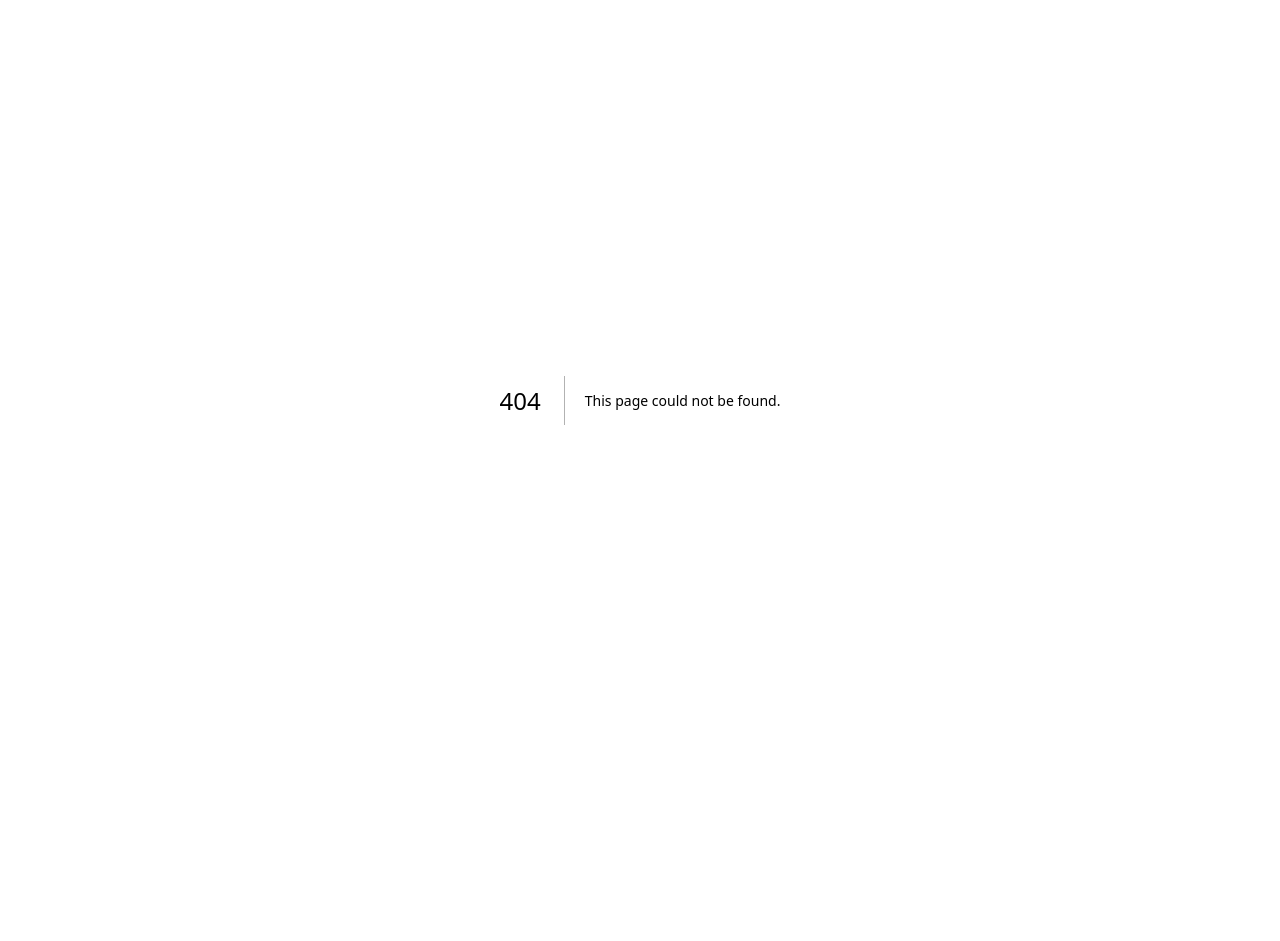
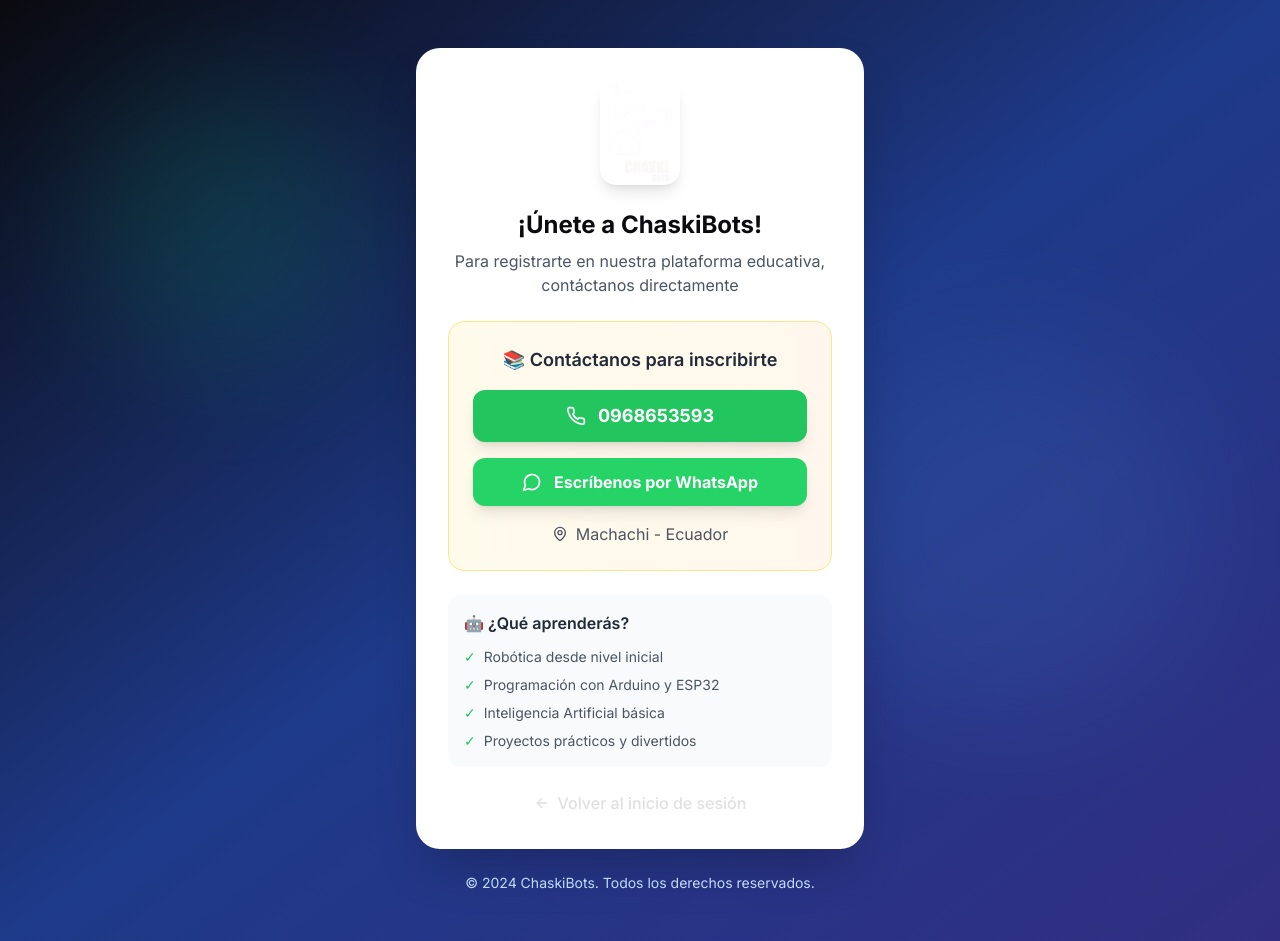
Before and after one commit to chaskibotslab/chaskibots-edu, a Next.js app: page /register in a window 1280 px wide. Before the commit this address had no page. Before the commit the page ends 800 px from the top, so only its background shows below. Built offline with nearby package versions, Linux system fonts and the light colour scheme.

Commit message:
fix: Arreglar tareas ya enviadas, calificaciones y página de registro

```diff
--- a/src/app/login/page.tsx
+++ b/src/app/login/page.tsx
@@ -270,13 +270,24 @@ export default function LoginPage() {
             </button>
           </form>
 
-          <div className="mt-6 text-center">
-            <p className="text-gray-600">
-              ¿No tienes cuenta?{' '}
-              <Link href="/register" className="text-chaski-blue font-semibold hover:underline">
-                Regístrate aquí
-              </Link>
+          <div className="mt-6 text-center bg-gradient-to-r from-amber-50 to-orange-50 border border-amber-200 rounded-xl p-4">
+            <p className="text-gray-700 font-medium mb-2">
+              ¿No tienes cuenta?
             </p>
+            <p className="text-sm text-gray-600 mb-3">
+              Para registrarte, contáctanos:
+            </p>
+            <div className="flex items-center justify-center gap-2 text-chaski-dark font-bold">
+              <span className="text-xl">📞</span>
+              <a href="tel:+593968653593" className="text-lg hover:text-chaski-blue">0968653593</a>
+            </div>
+            <p className="text-xs text-gray-500 mt-2">
+              📍 Machachi - Ecuador
+            </p>
+            <div className="mt-3 flex items-center justify-center gap-2">
+              <Image src="/chaski.png" alt="ChaskiBots" width={24} height={24} className="rounded" />
+              <span className="text-sm font-semibold text-chaski-dark">ChaskiBots</span>
+            </div>
           </div>
 
           <div className="mt-6 pt-6 border-t border-gray-100">
--- /dev/null
+++ b/src/app/register/page.tsx
@@ -0,0 +1,107 @@
+'use client'
+
+import Link from 'next/link'
+import Image from 'next/image'
+import { Phone, MapPin, ArrowLeft, MessageCircle } from 'lucide-react'
+
+export default function RegisterPage() {
+  return (
+    <div className="min-h-screen flex items-center justify-center bg-gradient-to-br from-chaski-dark via-blue-900 to-indigo-900 px-4 py-12">
+      {/* Decoración de fondo */}
+      <div className="absolute inset-0 opacity-10 overflow-hidden">
+        <div className="absolute top-20 left-20 w-72 h-72 bg-chaski-accent rounded-full blur-3xl"></div>
+        <div className="absolute bottom-20 right-20 w-96 h-96 bg-blue-400 rounded-full blur-3xl"></div>
+      </div>
+
+      <div className="relative z-10 w-full max-w-md">
+        {/* Card principal */}
+        <div className="bg-white rounded-3xl shadow-2xl p-8 text-center">
+          {/* Logo */}
+          <div className="flex justify-center mb-6">
+            <Image
+              src="/chaski.png"
+              alt="ChaskiBots Logo"
+              width={80}
+              height={80}
+              className="rounded-2xl shadow-lg"
+            />
+          </div>
+
+          <h1 className="text-2xl font-bold text-chaski-dark mb-2">
+            ¡Únete a ChaskiBots!
+          </h1>
+
+          <p className="text-gray-600 mb-6">
+            Para registrarte en nuestra plataforma educativa, contáctanos directamente
+          </p>
+
+          {/* Información de contacto */}
+          <div className="bg-gradient-to-r from-amber-50 to-orange-50 border border-amber-200 rounded-2xl p-6 mb-6">
+            <h2 className="text-lg font-semibold text-gray-800 mb-4">
+              📚 Contáctanos para inscribirte
+            </h2>
+
+            {/* Teléfono */}
+            <a
+              href="tel:+593968653593"
+              className="flex items-center justify-center gap-3 bg-green-500 hover:bg-green-600 text-white font-bold py-3 px-6 rounded-xl mb-4 transition-all shadow-lg hover:shadow-xl"
+            >
+              <Phone className="w-5 h-5" />
+              <span className="text-lg">0968653593</span>
+            </a>
+
+            {/* WhatsApp */}
+            <a
+              href="https://wa.me/593968653593?text=Hola,%20me%20interesa%20inscribirme%20en%20ChaskiBots%20EDU"
+              target="_blank"
+              rel="noopener noreferrer"
+              className="flex items-center justify-center gap-3 bg-[#25D366] hover:bg-[#128C7E] text-white font-bold py-3 px-6 rounded-xl mb-4 transition-all shadow-lg hover:shadow-xl"
+            >
+              <MessageCircle className="w-5 h-5" />
+              <span>Escríbenos por WhatsApp</span>
+            </a>
+
+            {/* Ubicación */}
+            <div className="flex items-center justify-center gap-2 text-gray-600">
+              <MapPin className="w-4 h-4" />
+              <span>Machachi - Ecuador</span>
+            </div>
+          </div>
+
+          {/* Qué ofrecemos */}
+          <div className="text-left bg-gray-50 rounded-xl p-4 mb-6">
+            <h3 className="font-semibold text-gray-800 mb-3">🤖 ¿Qué aprenderás?</h3>
+            <ul className="space-y-2 text-sm text-gray-600">
+              <li className="flex items-center gap-2">
+                <span className="text-green-500">✓</span> Robótica desde nivel inicial
+              </li>
+              <li className="flex items-center gap-2">
+                <span className="text-green-500">✓</span> Programación con Arduino y ESP32
+              </li>
+              <li className="flex items-center gap-2">
+                <span className="text-green-500">✓</span> Inteligencia Artificial básica
+              </li>
+              <li className="flex items-center gap-2">
+                <span className="text-green-500">✓</span> Proyectos prácticos y divertidos
+              </li>
+            </ul>
+          </div>
+
+          {/* Volver al login */}
+          <Link
+            href="/login"
+            className="inline-flex items-center gap-2 text-chaski-blue hover:text-chaski-dark font-medium transition-colors"
+          >
+            <ArrowLeft className="w-4 h-4" />
+            Volver al inicio de sesión
+          </Link>
+        </div>
+
+        {/* Footer */}
+        <p className="text-center text-blue-200 text-sm mt-6">
+          © 2024 ChaskiBots. Todos los derechos reservados.
+        </p>
+      </div>
+    </div>
+  )
+}
--- a/src/components/MisCalificaciones.tsx
+++ b/src/components/MisCalificaciones.tsx
@@ -37,7 +37,10 @@ export default function MisCalificaciones({ studentName, levelId }: MisCalificac
   }, [studentName, levelId])
 
   const loadMySubmissions = async () => {
-    if (!studentName) return
+    if (!studentName || !studentName.trim()) {
+      setLoading(false)
+      return
+    }
 
     setLoading(true)
     try {
@@ -46,7 +49,7 @@ export default function MisCalificaciones({ studentName, levelId }: MisCalificac
       if (data.submissions) {
         // Filtrar solo las entregas de este estudiante
         const mySubmissions = data.submissions.filter(
-          (s: Submission) => s.studentName.toLowerCase() === studentName.toLowerCase()
+          (s: Submission) => s.studentName.toLowerCase().trim() === studentName.toLowerCase().trim()
         )
         setSubmissions(mySubmissions)
       }
@@ -99,6 +102,17 @@ export default function MisCalificaciones({ studentName, levelId }: MisCalificac
     return (
       <div className="flex items-center justify-center py-8">
         <Loader2 className="w-6 h-6 text-neon-cyan animate-spin" />
+      </div>
+    )
+  }
+
+  // Si no hay nombre, mostrar mensaje
+  if (!studentName || !studentName.trim()) {
+    return (
+      <div className="bg-dark-800 border border-yellow-500/30 rounded-xl p-6 text-center">
+        <AlertCircle className="w-12 h-12 text-yellow-500 mx-auto mb-3" />
+        <p className="text-white font-medium">Ingresa tu nombre primero</p>
+        <p className="text-sm text-gray-400 mt-1">Escribe tu nombre completo en el campo de arriba para ver tus calificaciones</p>
       </div>
     )
   }
--- a/src/components/TasksPanel.tsx
+++ b/src/components/TasksPanel.tsx
@@ -262,10 +262,33 @@ export default function TasksPanel({ levelId, studentName = '' }: TasksPanelProp
   const [uploadedFiles, setUploadedFiles] = useState<Record<string, UploadedFile[]>>({}) // taskId -> files
   const [submitting, setSubmitting] = useState<string | null>(null)
   const [submitted, setSubmitted] = useState<string[]>([])
+  const [submittedTaskIds, setSubmittedTaskIds] = useState<Set<string>>(new Set()) // IDs de tareas ya enviadas desde API
   const [name, setName] = useState(studentName)
   const [activeTab, setActiveTab] = useState<'tareas' | 'calificaciones'>('tareas')
 
   const [loading, setLoading] = useState(true)
+
+  // Cargar entregas previas del estudiante para saber qué tareas ya envió
+  useEffect(() => {
+    async function loadMySubmissions() {
+      if (!name.trim()) return
+      try {
+        const res = await fetch(`/api/submissions?levelId=${levelId}`)
+        const data = await res.json()
+        if (data.submissions) {
+          const mySubmissions = data.submissions.filter(
+            (s: any) => s.studentName.toLowerCase() === name.toLowerCase()
+          )
+          // Guardar los lessonId (que es el task.id) de las tareas ya enviadas
+          const taskIds = new Set(mySubmissions.map((s: any) => s.lessonId))
+          setSubmittedTaskIds(taskIds as Set<string>)
+        }
+      } catch (error) {
+        console.error('Error loading submissions:', error)
+      }
+    }
+    loadMySubmissions()
+  }, [name, levelId])
 
   useEffect(() => {
     // Cargar tareas desde Airtable
@@ -487,11 +510,12 @@ export default function TasksPanel({ levelId, studentName = '' }: TasksPanelProp
       <div className="space-y-4">
         {tasks.map(task => {
           const isExpired = task.dueDate && new Date(task.dueDate) < new Date()
+          const isAlreadySubmitted = submitted.includes(task.id) || submittedTaskIds.has(task.id)
           return (
           <div
             key={task.id}
             className={`bg-dark-800 border rounded-xl overflow-hidden transition-all ${
-              submitted.includes(task.id)
+              isAlreadySubmitted
                 ? 'border-green-500/50'
                 : expandedTask === task.id
                   ? 'border-neon-cyan/50'
@@ -502,10 +526,10 @@ export default function TasksPanel({ levelId, studentName = '' }: TasksPanelProp
             <button
               onClick={() => setExpandedTask(expandedTask === task.id ? null : task.id)}
               className="w-full p-4 flex items-center gap-4 text-left"
-              disabled={submitted.includes(task.id)}
+              disabled={isAlreadySubmitted}
             >
               <div className={`w-12 h-12 rounded-xl flex items-center justify-center ${getCategoryColor(task.category)}`}>
-                {submitted.includes(task.id) ? (
+                {isAlreadySubmitted ? (
                   <CheckCircle className="w-6 h-6 text-green-400" />
                 ) : (
                   getCategoryIcon(task.category)
@@ -516,7 +540,7 @@ export default function TasksPanel({ levelId, studentName = '' }: TasksPanelProp
                 <div className="flex items-center gap-2 flex-wrap">
                   <h4 className="font-medium text-white">{task.title}</h4>
                   {getDifficultyBadge(task.difficulty)}
-                  {submitted.includes(task.id) && (
+                  {isAlreadySubmitted && (
                     <span className="px-2 py-0.5 bg-green-500/20 text-green-400 text-xs rounded-full flex items-center gap-1">
                       <CheckCircle className="w-3 h-3" /> Enviado
                     </span>
@@ -538,7 +562,7 @@ export default function TasksPanel({ levelId, studentName = '' }: TasksPanelProp
                 </div>
               </div>
 
-              {!submitted.includes(task.id) && (
+              {!isAlreadySubmitted && (
                 expandedTask === task.id ? (
                   <ChevronUp className="w-5 h-5 text-gray-400" />
                 ) : (
@@ -548,7 +572,7 @@ export default function TasksPanel({ levelId, studentName = '' }: TasksPanelProp
             </button>
 
             {/* Task Content */}
-            {expandedTask === task.id && !submitted.includes(task.id) && (
+            {expandedTask === task.id && !isAlreadySubmitted && (
               <div className="px-4 pb-4 border-t border-dark-600">
                 <div className="pt-4 space-y-4">
                   {task.questions?.map((question, idx) => (
```
